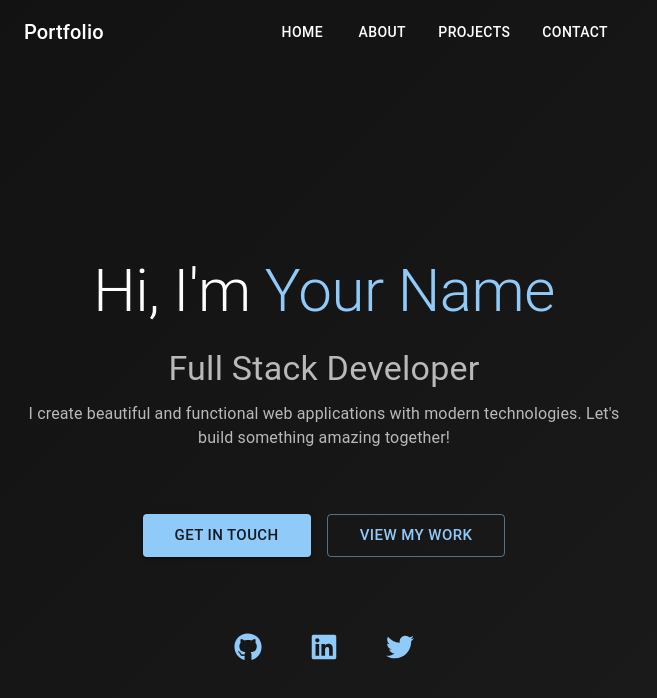
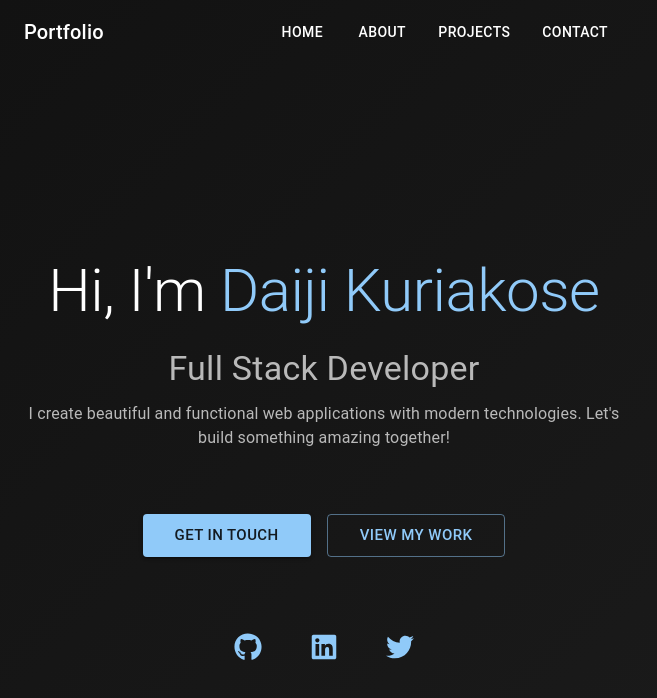
Before and after one commit to daijikuriakose2006/task-port, a React (Vite) app: page / in a window 1280 px wide. Shown: the top 698 px of the page, without its empty margins (0-657 px from the left). Built offline with nearby package versions, Linux system fonts and the light colour scheme.

Commit message:
first commit

```diff
--- a/src/pages/Home.tsx
+++ b/src/pages/Home.tsx
@@ -22,7 +22,7 @@ const Home = () => {
           transition={{ duration: 0.8 }}
         >
           <Typography variant="h2" component="h1" gutterBottom>
-            Hi, I'm <span style={{ color: '#90caf9' }}>Your Name</span>
+            Hi, I'm <span style={{ color: '#90caf9' }}>Daiji Kuriakose</span>
           </Typography>
           <Typography variant="h4" color="text.secondary" gutterBottom>
             Full Stack Developer
```
